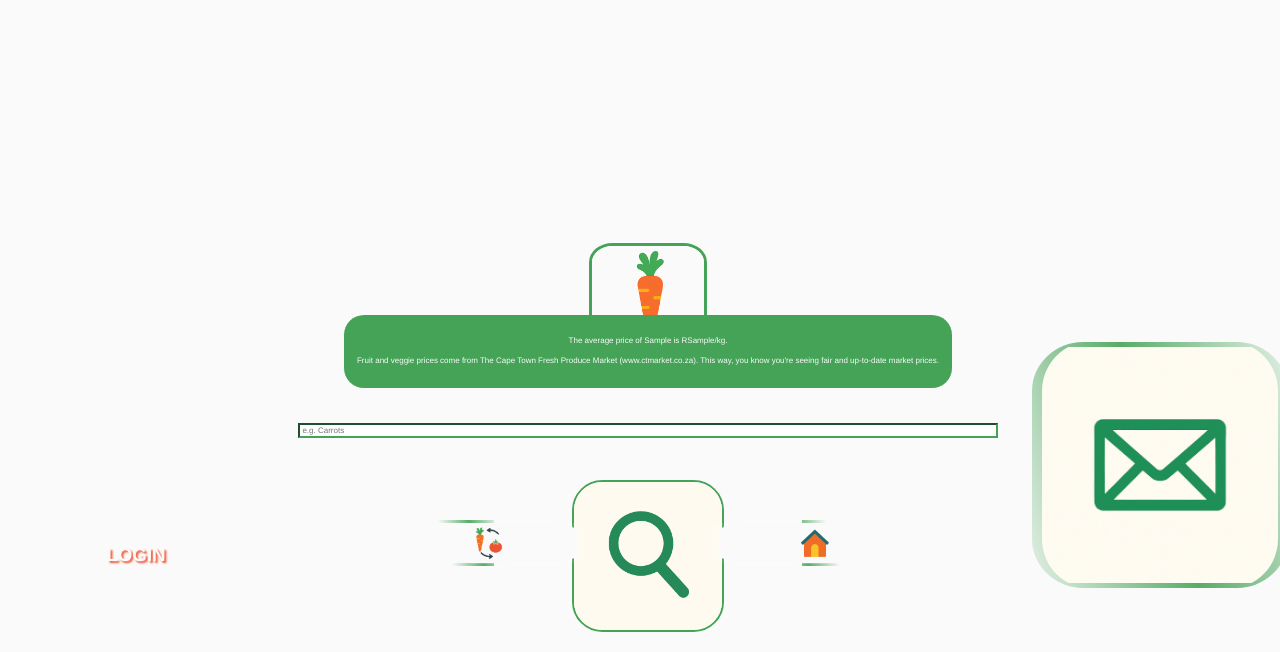
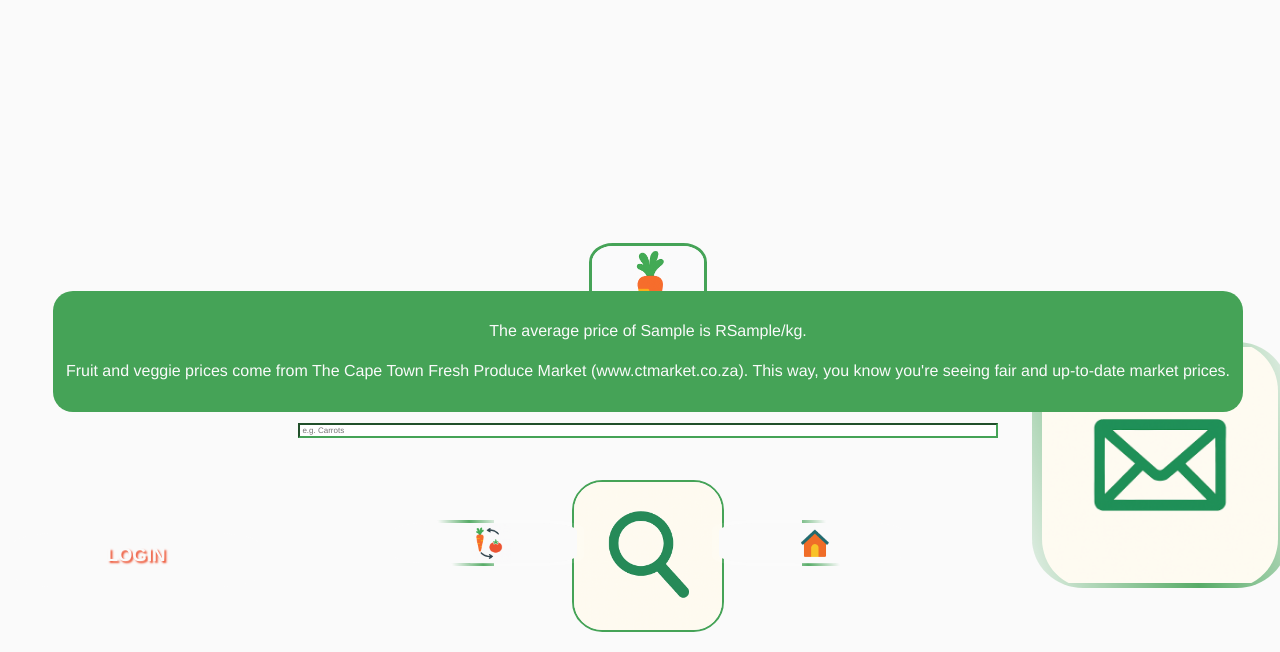
Before and after one commit to Deserai/Barter-or-Buy, a Django app: template main/templates/main/buy.html in a window 1280 px wide. Shown: the top 652 px of the page. Run offline with Django 4.2, Linux system fonts and the light colour scheme; tables that the repository leaves empty hold one stand-in row (values such as "Sample post"); the template is opened without the code that fills it: values that come from a table or form of the project are taken from there, most other values are stand-ins (such as "Sample title", 1, 10 or a date in 2020).

Commit message:
Update style.css
Increased result font height

```diff
--- a/main/static/main/css/style.css
+++ b/main/static/main/css/style.css
@@ -385,7 +385,7 @@ button{
 
 .result{
     text-align: center;
-    font-size: 1vh;
+    font-size: 2vh;
     line-height: 1.5;
     color: #fafafa;
     background-color: #45a357;
```
